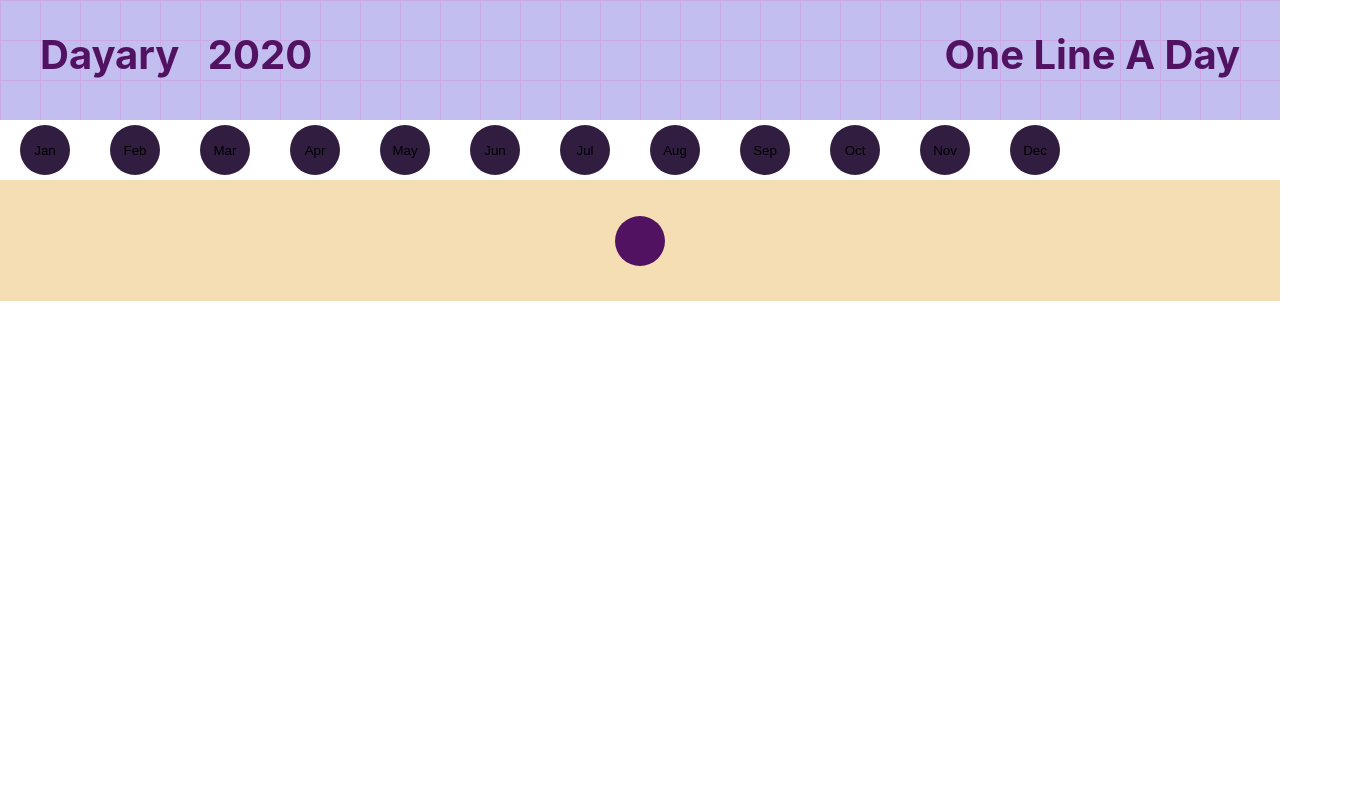
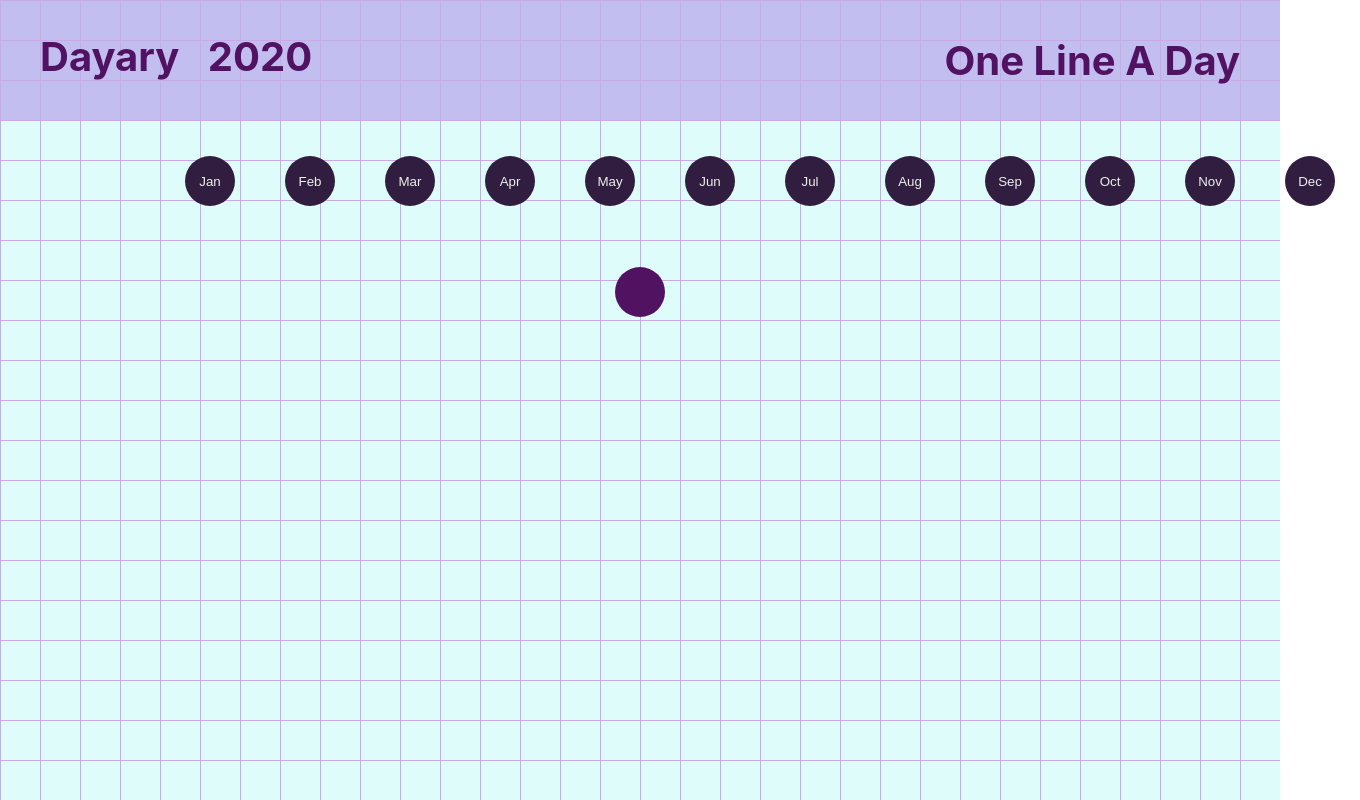
Before and after one commit to clowns123/dayary-app, a React (Create React App) app in the folder react-dayary-app/: page / in a window 1280 px wide. Shown: the top 800 px of the page, 1360 px wide, since content can reach past the window. Built offline with nearby package versions, Linux system fonts and the light colour scheme.

Commit message:
fix: Fix style of components

```diff
--- a/react-dayary-app/src/components/Days.jsx
+++ b/react-dayary-app/src/components/Days.jsx
@@ -3,20 +3,13 @@ import styled from "styled-components";
 import DateData from "../App";
 
 const DaysBox = styled.div`
-  box-sizing: border-box;
-  background-color: #defcf9;
   display: grid;
   grid-template-columns: 1fr;
   justify-content: center;
   margin: 0 auto;
-
-  background-size: 40px 40px;
-  background-image: linear-gradient(to right, #cca8e9 1px, transparent 1px),
-    linear-gradient(to bottom, #cca8e9 1px, transparent 1px);
 `;
 
 const DayList = styled.div`
-  background-color: wheat;
   padding: 15.5px 20px;
   list-style: none;
 `;
@@ -24,8 +17,8 @@ const DayList = styled.div`
 const DayListItem = styled.button`
   text-decoration: none;
   color: #eeeeee;
+
   display: block;
-
   background-color: #521262;
   width: 50px;
   height: 50px;
@@ -35,7 +28,6 @@ const DayListItem = styled.button`
   margin-left: auto;
   margin-right: auto;
   border-style: none;
-  color: #ffffff;
   cursor: pointer;
   outline: 0;
 `;
--- a/react-dayary-app/src/components/Header.jsx
+++ b/react-dayary-app/src/components/Header.jsx
@@ -2,7 +2,9 @@ import React from "react";
 import styled from "styled-components";
 
 const HeaderBox = styled.div`
+  display: relative;
   background-color: #c3bef0;
+  width: 100%;
   height: 7.5em;
   margin: 0;
   background-size: 40px 40px;
@@ -13,7 +15,7 @@ const HeaderBox = styled.div`
     display: inline-block;
     font-size: 2.5em;
     position: relative;
-    top: 30px;
+    top: 5px;
     left: 40px;
     justify-content: center;
     color: #521262;
@@ -23,7 +25,7 @@ const HeaderBox = styled.div`
     display: inline-block;
     font-size: 2.5em;
     position: absolute;
-    top: 30px;
+    top: 3px;
     right: 40px;
     justify-content: center;
     color: #521262;
--- a/react-dayary-app/src/components/Months.jsx
+++ b/react-dayary-app/src/components/Months.jsx
@@ -3,7 +3,14 @@ import styled from "styled-components";
 import { Link } from "react-router-dom";
 import DateContext from "../contexts/date";
 
-const MonthBox = styled.button`
+const MonthBox = styled.div`
+  display: inline-block;
+  position: relative;
+  left: 160px;
+  margin-top: 11px;
+  padding: 20px 5px;
+
+  button {
     display: inline-block;
     background-color: #311d3f;
     width: 50px;
@@ -16,6 +23,7 @@ const MonthBox = styled.button`
 
     &:hover {
       background-color: #181818;
+    }
   }
 `;
 
@@ -32,8 +40,12 @@ export default function Months() {
   };
 
   return state.state.map(({ title }, i) => (
-    <MonthBox key={i} onClick={(e) => click(title, e)}>
+    <MonthBox>
+      <button>
+        <StyledLink key={i} onClick={(e) => click(title, e)}>
           {title}
+        </StyledLink>
+      </button>
     </MonthBox>
   ));
 }
--- a/react-dayary-app/src/pages/Main.jsx
+++ b/react-dayary-app/src/pages/Main.jsx
@@ -2,23 +2,32 @@ import React from "react";
 import HeaderContainer from "../containers/HeaderContainer";
 import MonthsContainer from "../containers/MonthsContainer";
 import DaysContainer from "../containers/DaysContainer";
-import { createGlobalStyle } from "styled-components";
+import styled, { createGlobalStyle } from "styled-components";
 
 const GlobalStyle = createGlobalStyle`
-* {
   margin: 0;
   padding: 0;
   box-sizing: border-box;
-}
+  font-family: 'Open Sans', sans-serif;
+  `;
+
+const MainBlock = styled.div`
+  background-color: #defcf9;
+  background-size: 40px 40px;
+  background-image: linear-gradient(to right, #cca8e9 1px, transparent 1px),
+    linear-gradient(to bottom, #cca8e9 1px, transparent 1px);
+  height: 2000px;
 `;
 
 export default function Main() {
   return (
     <>
       <GlobalStyle />
-      <HeaderContainer />
-      <MonthsContainer />
-      <DaysContainer />
+      <MainBlock>
+        <HeaderContainer />
+        <MonthsContainer />
+        <DaysContainer />
+      </MainBlock>
     </>
   );
 }
```
Lines whose indentation alone changed are shown as unchanged.
